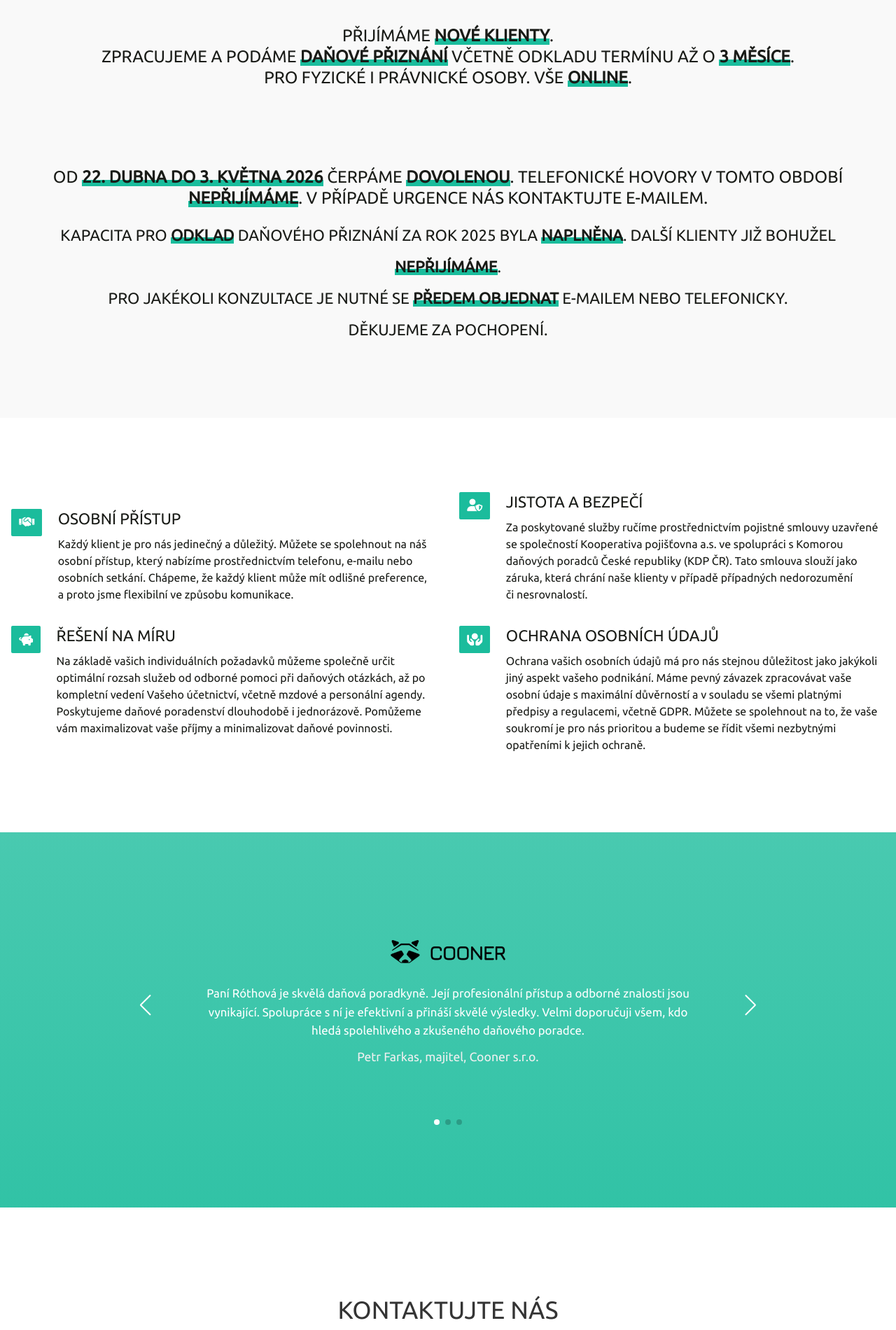
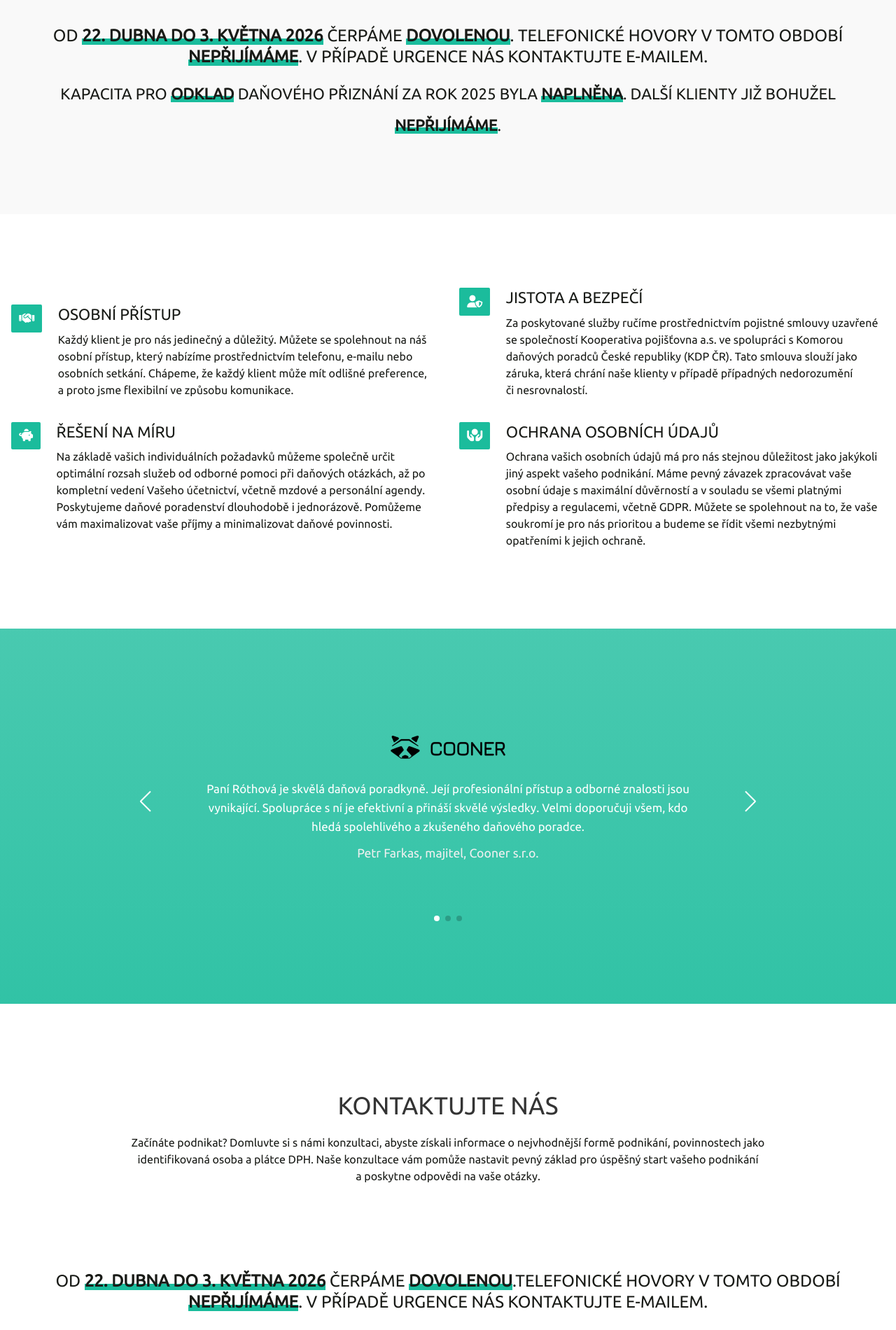
Before and after one commit to marihra/rothova-dane-ucetnictvi, a website: page src/index.html in a window 1280 px wide. Shown: the part 2080-3980 px from the top of the page at 70% size. Drawn offline with nearby package versions, Linux system fonts and the light colour scheme; files that its build step writes are made by us from their sources.

Commit message:
Move info about time off down

```diff
--- a/gulp/version.json
+++ b/gulp/version.json
@@ -1,3 +1,3 @@
 {
-    "main": "20260113213427"
+    "main": "20260421220728"
 }
--- a/src/index.html
+++ b/src/index.html
@@ -104,13 +104,13 @@
             <p class="text">Nabízíme komplexní služby v oblasti mezd a&nbsp;zaměstnaneckých evidencí, včetně výpočtu čistých mezd, vyplácení mezd a vystavování mzdových dokladů. Staráme o vedení a přípravu údajů pro sociální a zdravotní pojištění zaměstnanců a poskytujeme odborné rady v oblasti daní a sociálního zabezpečení spojených s mzdami zaměstnanců. Zajistíme vám tak kompletní správu mzdových procesů a ušetříme vám čas a starosti.</p>
           </div>
         </div>
+        <!-- <div class="row-extra">
+          <h2>Přijímáme <strong>nové klienty</strong>.<br>Zpracujeme a podáme <strong>daňové přiznání</strong> včetně odkladu termínu až o <strong>3 měsíce</strong>.<br>Pro fyzické i právnické osoby. Vše <strong>online</strong>.</h2>
+        </div> -->
         <div class="row-extra">
-          <h2>Přijímáme <strong>nové klienty</strong>.<br>Zpracujeme a podáme <strong>daňové přiznání</strong> včetně odkladu termínu až o <strong>3 měsíce</strong>.<br>Pro fyzické i právnické osoby. Vše <strong>online</strong>.</h2>
-        </div>
-        <div class="row-extra">
-           <h2>Od <strong>22. dubna do 3. května 2026</strong> čerpáme <strong>dovolenou</strong>. Telefonické hovory v tomto období <strong>nepřijímáme</strong>. V případě urgence nás kontaktujte e-mailem.<h2></h2>
+          <h2>Od <strong>22. dubna do 3. května 2026</strong> čerpáme <strong>dovolenou</strong>. Telefonické hovory v tomto období <strong>nepřijímáme</strong>. V případě urgence nás kontaktujte e-mailem.<h2></h2>
           <h3>Kapacita pro <strong>odklad</strong> daňového přiznání za rok 2025 byla <strong>naplněna</strong>. Další klienty již bohužel <strong>nepřijímáme</strong>.</h3>
-          <h3>Pro jakékoli konzultace je nutné se <strong>předem objednat</strong> e-mailem nebo telefonicky.<br>Děkujeme za pochopení.</h3>
+          <!-- <h3>Pro jakékoli konzultace je nutné se <strong>předem objednat</strong> e-mailem nebo telefonicky.<br>Děkujeme za pochopení.</h3> -->
         </div>
       </div>
     </section>
@@ -210,6 +210,9 @@
             <h2>Kontaktujte nás</h2>
             <p class="text">Začínáte podnikat? Domluvte si s námi konzultaci, abyste získali informace o nejvhodnější formě podnikání, povinnostech jako identifikovaná osoba a plátce DPH. Naše konzultace vám pomůže nastavit pevný základ pro úspěšný start vašeho podnikání a poskytne odpovědi na vaše otázky.</p>
           </div>
+          <div class="row-extra">
+            <h2>Od <strong>22. dubna do 3. května 2026</strong> čerpáme <strong>dovolenou</strong>.Telefonické hovory v tomto období <strong>nepřijímáme</strong>. V případě urgence nás kontaktujte e-mailem.<h2>
+          </div>
         <div class="contact-detail">
           <div class="invoice">
             <span><i class="fa-solid fa-paperclip"></i></span>
```
Also changed, not shown: index.html (+8 -5 lines), dist/index.html.
